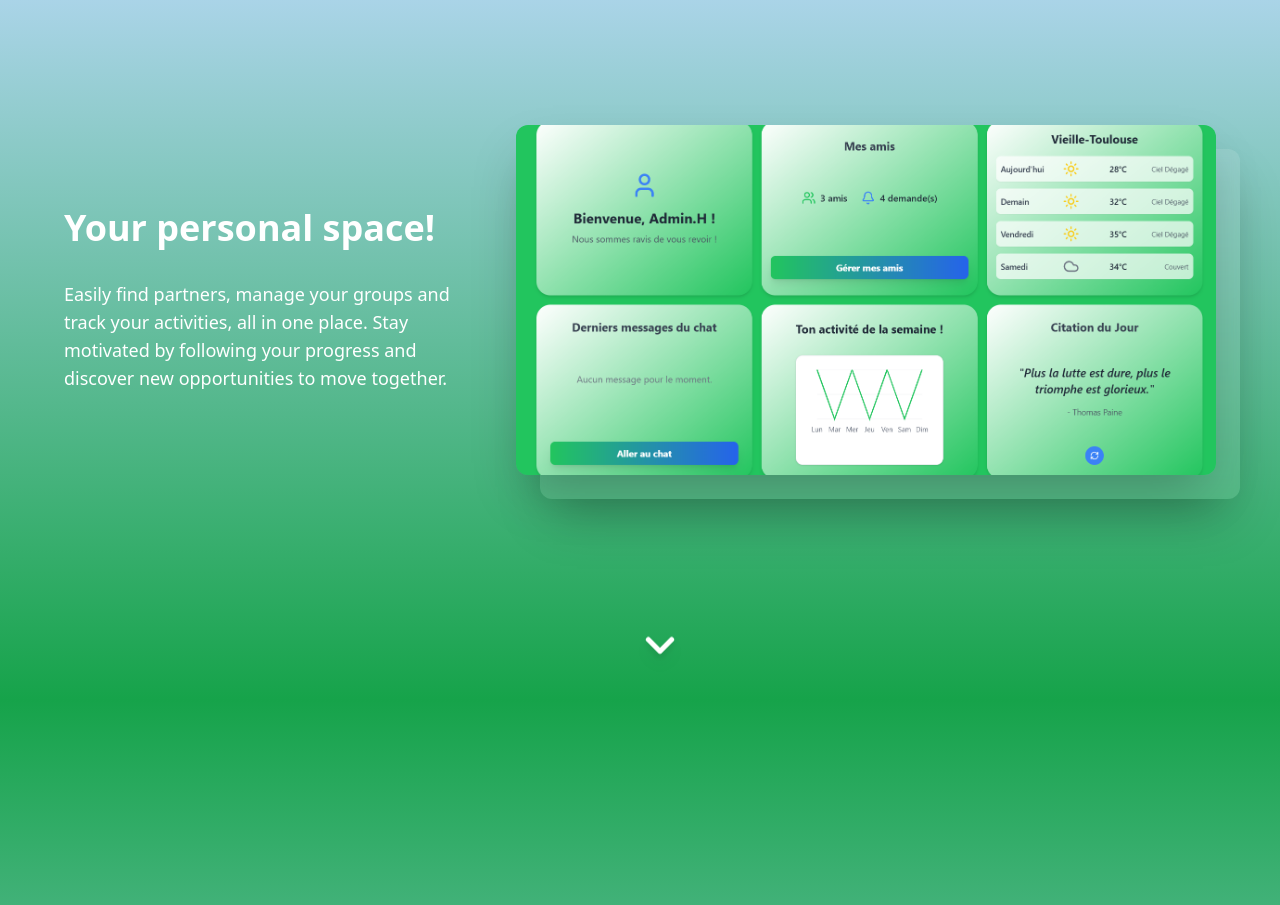
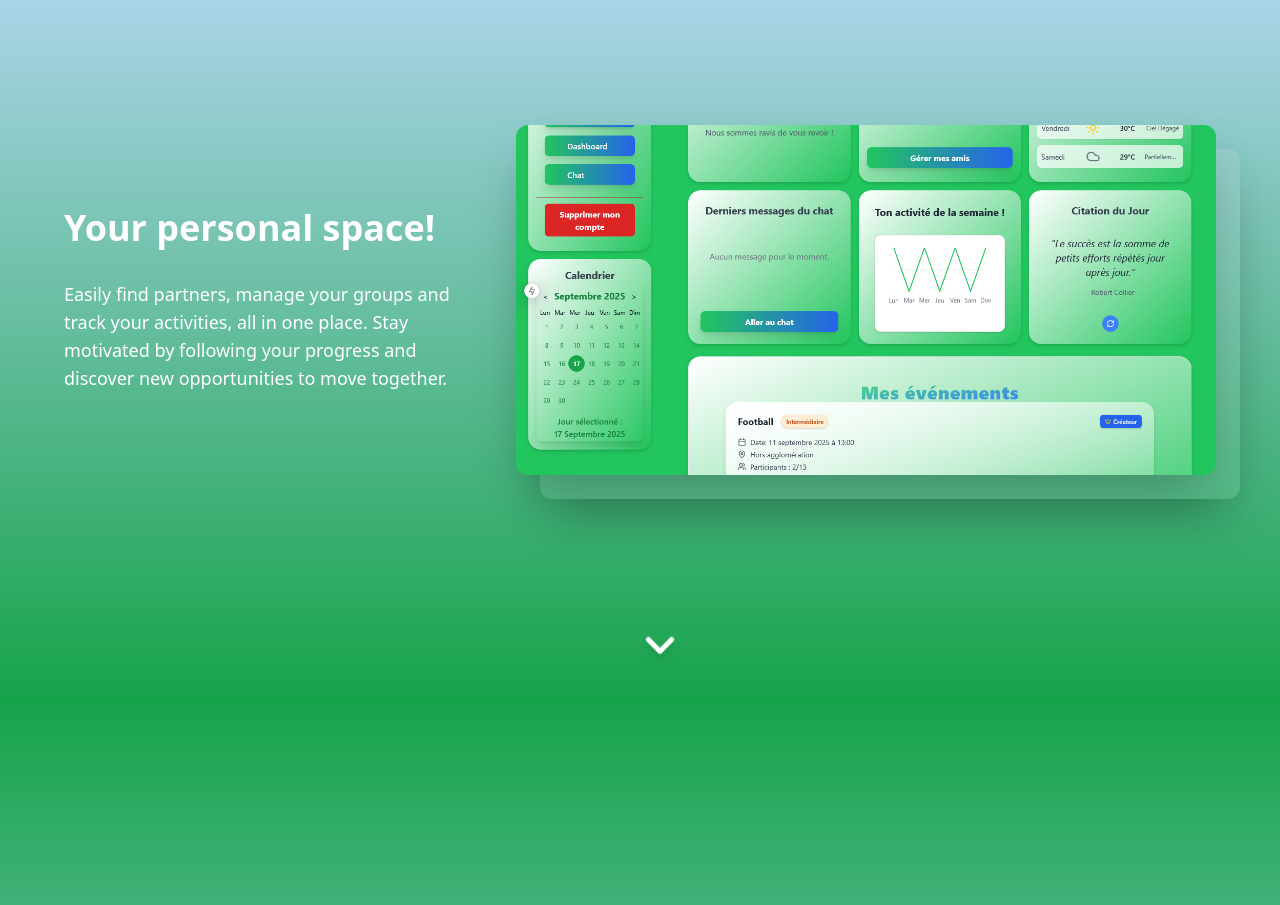
Before and after one commit to VidadTol/Motiv-Sport-LandingPage, a Next.js app in the folder DEV/myproject/: page / in a window 1280 px wide. Shown: the part 1700-2605 px from the top of the page. Built offline with nearby package versions, Linux system fonts and the light colour scheme.

Commit message:
fix: update image source to Dashboard1 for consistency

```diff
--- a/DEV/myproject/app/page.tsx
+++ b/DEV/myproject/app/page.tsx
@@ -75,7 +75,7 @@ export default function Home() {
         <TextSection
           title="Your personal space!"
           text="Easily find partners, manage your groups and track your activities, all in one place. Stay motivated by following your progress and discover new opportunities to move together."
-          imgSrc="/Dashboard.png"
+          imgSrc="/Dashboard1.png"
           background="bg-gradient-to-b from-blue-200 to-green-600 text-white"
           reverse
           showArrow={true}
```
Also changed, not shown: DEV/myproject/public/Dashboard1.png (added).
